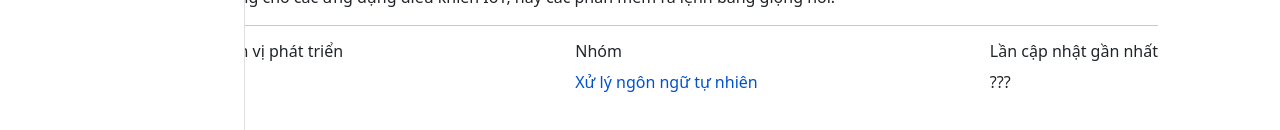
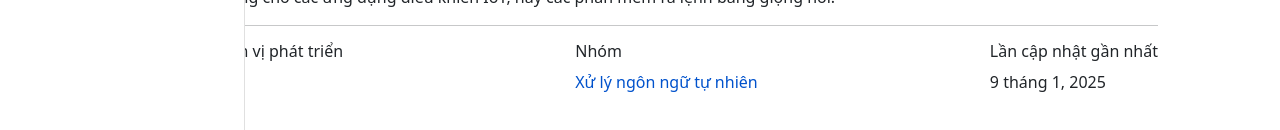
Before and after one commit to ducndahe181048/ai-hub, a React (Create React App) app: page / in a window 1280 px wide. Shown: the part 614-744 px from the top of the page. Built offline with nearby package versions, Linux system fonts and the light colour scheme.

Commit message:
chore: set date to current date

```diff
--- a/src/components/GioiThieu.js
+++ b/src/components/GioiThieu.js
@@ -1,6 +1,8 @@
 import React from 'react'
 
 function GioiThieu() {
+    const date = new Date(Date.now()).toLocaleDateString('vi-VN', { year: 'numeric', month: 'long', day: 'numeric' });
+
     return (
         <div>
             <div style={{ padding: '20px', textAlign: 'left', margin: '20px' }}>
@@ -25,7 +27,7 @@ function GioiThieu() {
                     </div>
                     <div>
                         <h6>Lần cập nhật gần nhất</h6>
-                        <p>???</p>
+                        <p>{date}</p>
                     </div>
                 </div>
             </div>
```
